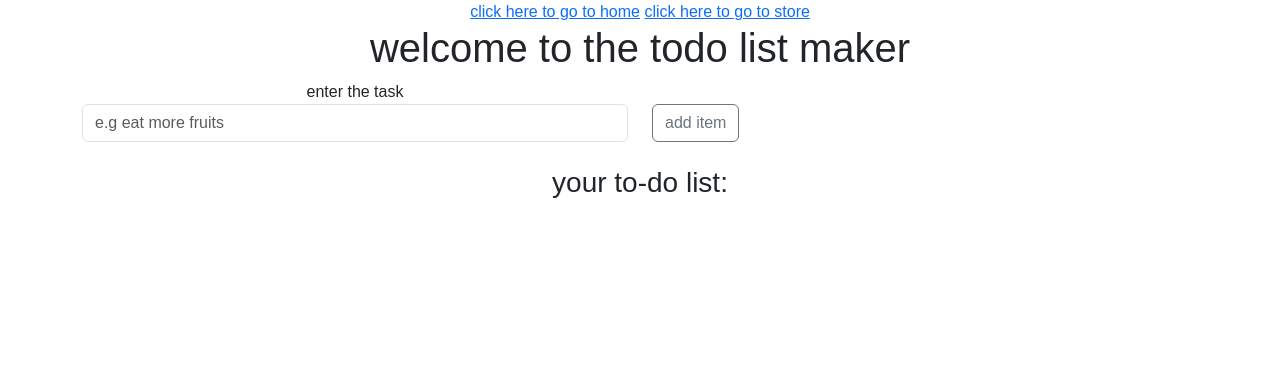
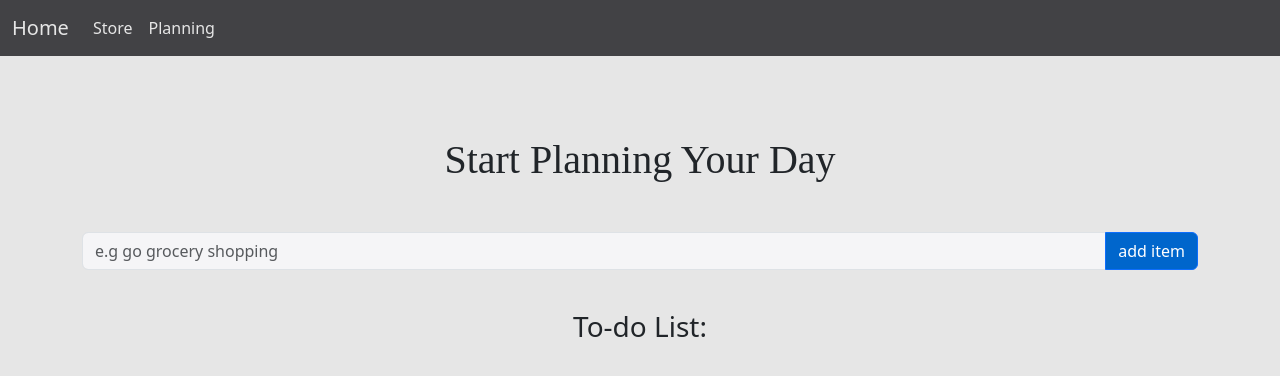
Before and after one commit to 3n3sa/messingabout, a plain HTML site: page todo.html in a window 1280 px wide. Drawn offline with nearby package versions, Linux system fonts and the light colour scheme.

Commit message:
cleaning up code and gui

```diff
--- a/script.js
+++ b/script.js
@@ -93,7 +93,7 @@ function addtodo(form) {
 
     const deletetodo = document.createElement("button");
     deletetodo.textContent = "delete";
-    deletetodo.classList.add("btn", "btn-danger", "ms-auto");
+    deletetodo.classList.add("btn", "btn-outline-danger", "ms-auto");
     deletetodo.style.marginLeft = "auto"; // Align button to the right
     todolistinfo.appendChild(deletetodo);
 
@@ -103,7 +103,7 @@ function addtodo(form) {
 
     const completetodo = document.createElement("button");
     completetodo.textContent = "completed";
-    completetodo.classList.add("btn", "btn-success", "ms-2");
+    completetodo.classList.add("btn", "btn-outline-success", "ms-2");
     completetodo.style.marginLeft = "auto";
     todolistinfo.appendChild(completetodo);
 
--- a/styles.css
+++ b/styles.css
@@ -19,10 +19,46 @@
 }
 
 body {
-    font-family:Arial, Helvetica, sans-serif;
+    font-family: system-ui, -apple-system, BlinkMacSystemFont, 'Segoe UI', Roboto, Oxygen, Ubuntu, Cantarell, 'Open Sans', 'Helvetica Neue', sans-serif;
     text-align: center;
+    background-color: #e6e6e6;
 }
 
 .crossed-out {
     text-decoration: line-through;
 }
+
+h1 {
+    font-family: SF Pro;
+    padding-top: 80px;
+    padding-bottom: 40px;
+}
+
+.my-input {
+    background-color: #f5f5f7;
+}
+
+.my-button {
+    background-color:#0066cc ;
+    color:white;
+}
+
+a {
+    color: #0066cc;
+}
+
+nav {
+    background-color: #424245;
+}
+
+.nav-link, .navbar-brand {
+    color: #e6e6e6;
+    background-color: transparent;
+    text-decoration: none;
+  }
+
+.nav-link:hover, .navbar-brand:hover {
+    color: #f5f5f7;
+    background-color: transparent;
+    text-decoration: none;
+}
--- a/todo.html
+++ b/todo.html
@@ -8,23 +8,33 @@
         <link href="styles.css" rel="stylesheet" type="text/css"/>
     </head>
     <body>
-        <a href="index.html" class="text-center">click here to go to home</a>
-        <a href="store.html" class="text-center">click here to go to store</a>
+        <nav class="navbar navbar-expand-lg">
+            <div class="container-fluid">
+              <a class="navbar-brand" href="index.html">Home</a>
+              <button class="navbar-toggler" type="button" data-bs-toggle="collapse" data-bs-target="#navbarNav" aria-controls="navbarNav" aria-expanded="false" aria-label="Toggle navigation">
+              </button>
+              <div class="collapse navbar-collapse" id="navbarNav">
+                <ul class="navbar-nav">
+                  <li class="nav-item">
+                    <a class="nav-link" href="store.html">Store</a>
+                  </li>
+                  <li class="nav-item">
+                    <a class="nav-link" href="todo.html">Planning</a>
+                  </li>
+                </ul>
+              </div>
+            </div>
+          </nav>
         <div class="container">
-            <h1 class="text-center">welcome to the todo list maker</h1>
+            <h1>Start Planning Your Day</h1>
             <form onsubmit="return addtodo(this);">
-                <div class="row">
-                    <div class="col">
-                        <label for="task">enter the task</label>
-                        <input id="task" name="task" type="text" placeholder="e.g eat more fruits" aria-label="task" class="form-control">
-                    </div>
-                    <div class="col d-flex align-items-end">
-                        <input type="submit" value="add item" class="btn btn-outline-secondary">
-                    </div>
-                </div>
+                <div class="input-group mb-3">
+                    <input id="task" name="task" type="text" placeholder="e.g go grocery shopping" aria-label="task" class="form-control my-input">
+                    <input class="btn btn-outline-primary my-button" type="submit" value="add item">
+                  </div>
             </form>
 
-            <h3 class="text-center p-4">your to-do list:</h3>
+            <h3 class="text-center p-4">To-do List:</h3>
             <ul class="d-flex list-group" id="usertodolist">
 
             </ul>
```
